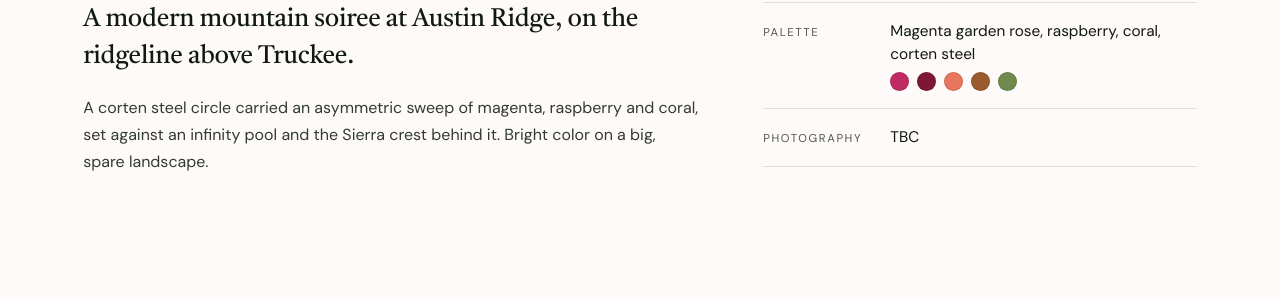
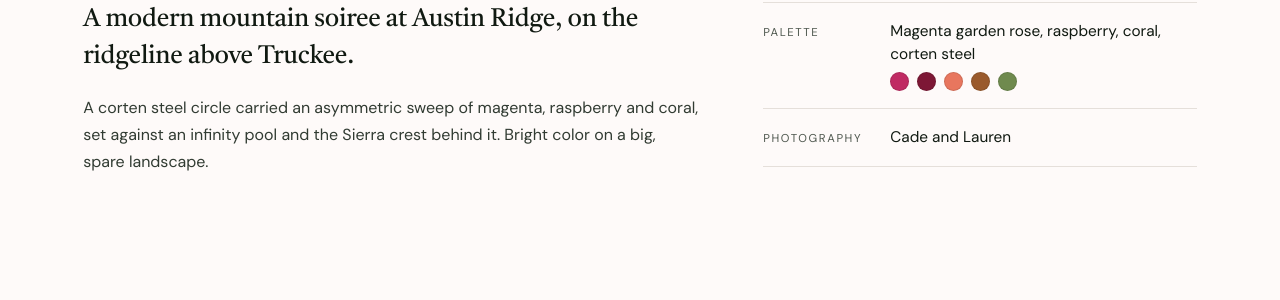
Before and after one commit to jshplhm/goldenflowers, a Jekyll site: the page built from portfolio/hannah-dillon/index.md, in a window 1280 px wide and 900 px high, scrolled down 930 px, cut to the strip 133-437 px from the top of the window. Shown: the top 300 px of the strip. Built offline with Jekyll 4.4.1, drawn with Linux system fonts in a browser that asks for light colours.

Commit message:
Update site copy in _data/credits.yml via inline editor

```diff
--- a/_data/credits.yml
+++ b/_data/credits.yml
@@ -208,7 +208,7 @@ jac-brandon:
     url: ""
 hannah-dillon:
   photography:
-    name: "TBC"
+    name: "Cade and Lauren"
     url: ""
   planning:
     name: ""
```
